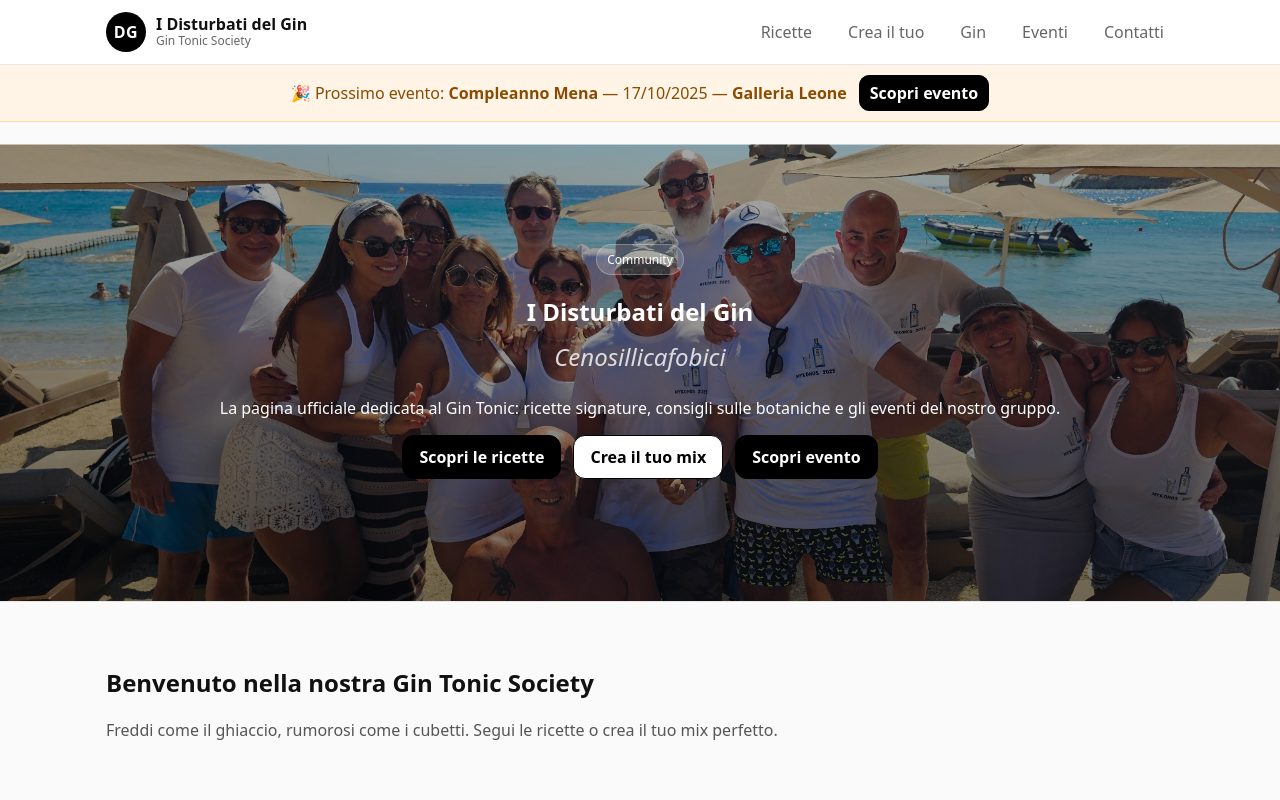
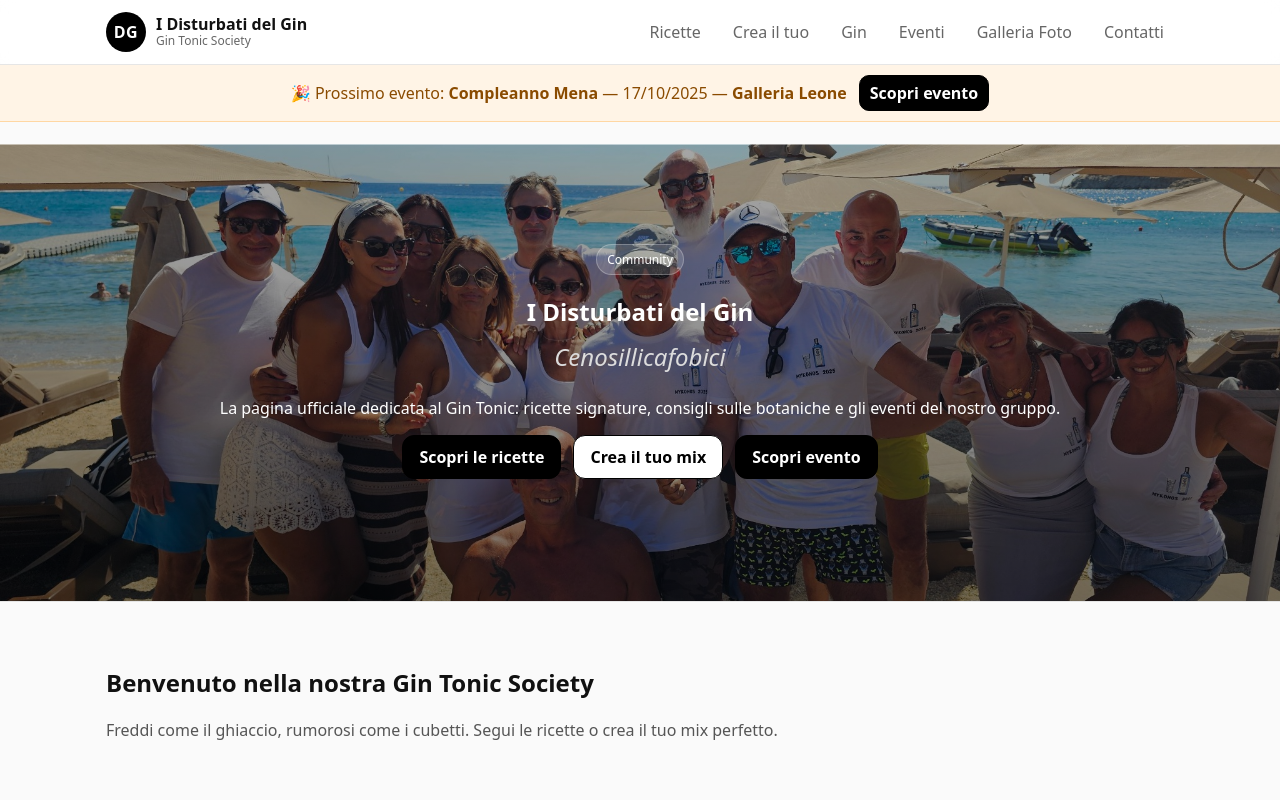
Before and after one commit to Giuss64/disturbati-del-gin, a React (Vite) app: page / in a window 1280 px wide. Shown: the top 800 px of the page. Built offline with nearby package versions, Linux system fonts and the light colour scheme.

Commit message:
Refactor Navbar component and update link class logic

```diff
--- a/src/components/Navbar.jsx
+++ b/src/components/Navbar.jsx
@@ -1,28 +1,31 @@
-import React from 'react'
-import { Link, NavLink } from 'react-router-dom'
+import React from "react";
+import { Link, NavLink } from "react-router-dom";
 
-export default function Navbar(){
-  const linkClass = ({ isActive }) => 'link' + (isActive ? ' active' : '')
+const navLink = ({ isActive }) => "link" + (isActive ? " active" : "");
+
+export default function Navbar() {
   return (
     <div className="nav">
       <div className="nav-inner">
+        {/* Brand */}
         <Link to="/" className="brand">
           <div className="logo">DG</div>
           <div>
-            <div style={{fontWeight:700,lineHeight:'1'}}>I Disturbati del Gin</div>
-            <div style={{fontSize:12,color:'#666'}}>Gin Tonic Society</div>
+            <div style={{ fontWeight: 700, lineHeight: 1 }}>I Disturbati del Gin</div>
+            <div style={{ fontSize: 12, color: "#666" }}>Gin Tonic Society</div>
           </div>
         </Link>
 
-        <nav style={{display:'flex', alignItems:'center', gap:16, flexWrap:'wrap'}}>
-          <NavLink to="/ricette" className={linkClass}>Ricette</NavLink>
-          <NavLink to="/builder" className={linkClass}>Crea il tuo</NavLink>
-          <NavLink to="/gin" className={linkClass}>Gin</NavLink>
-          <NavLink to="/eventi" className={linkClass}>Eventi</NavLink>
-
-          <NavLink to="/contatti" className={linkClass}>Contatti</NavLink>
+        {/* Links */}
+        <nav style={{ display: "flex", alignItems: "center", gap: 12, flexWrap: "wrap" }}>
+          <NavLink to="/ricette" className={navLink}>Ricette</NavLink>
+          <NavLink to="/builder" className={navLink}>Crea il tuo</NavLink>
+          <NavLink to="/gin" className={navLink}>Gin</NavLink>
+          <NavLink to="/eventi" className={navLink}>Eventi</NavLink>
+          <NavLink to="/GalleriaEventi" className={navLink}>Galleria Foto</NavLink>
+          <NavLink to="/contatti" className={navLink}>Contatti</NavLink>
         </nav>
       </div>
     </div>
-  )
+  );
 }
```
